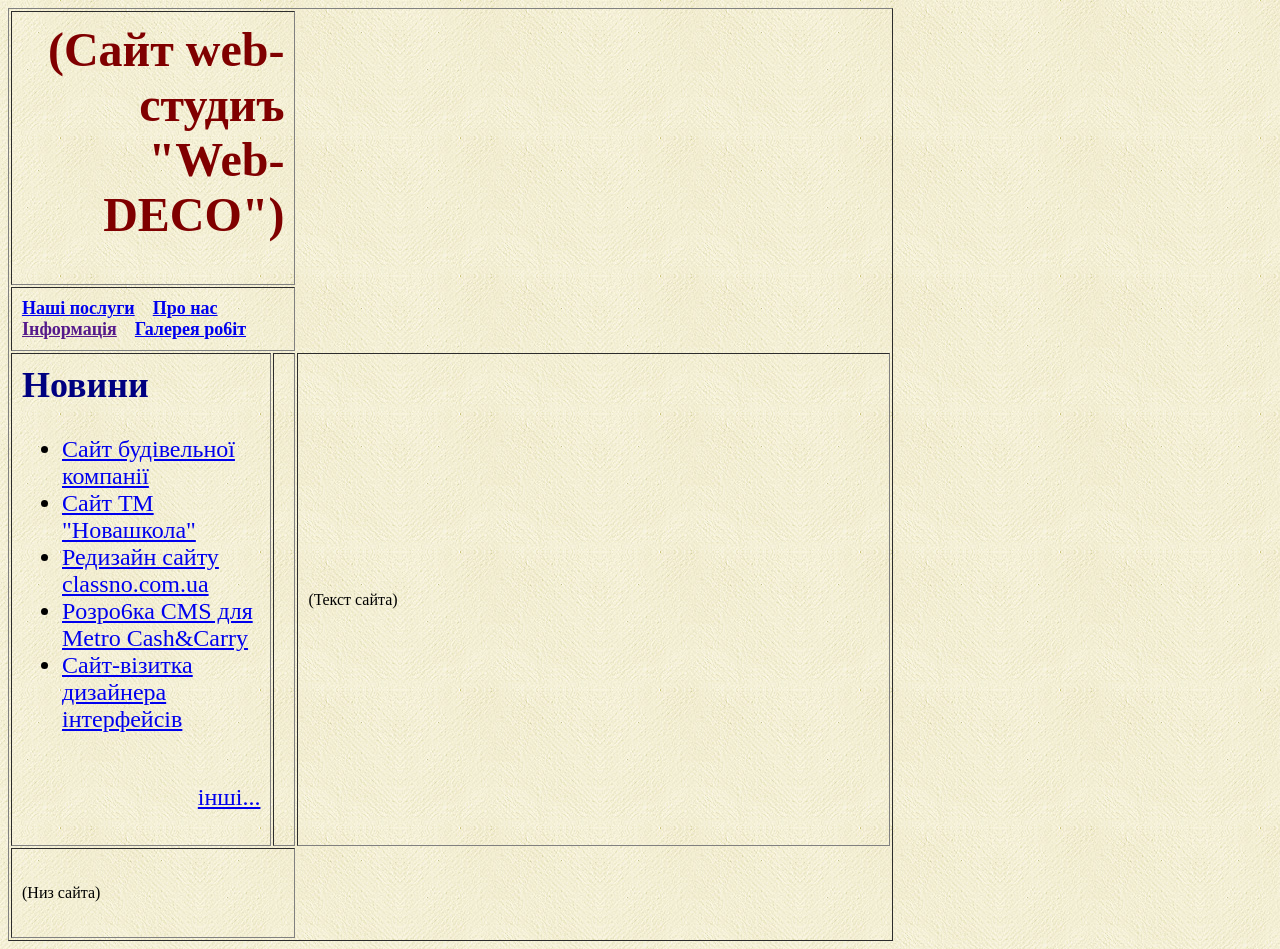
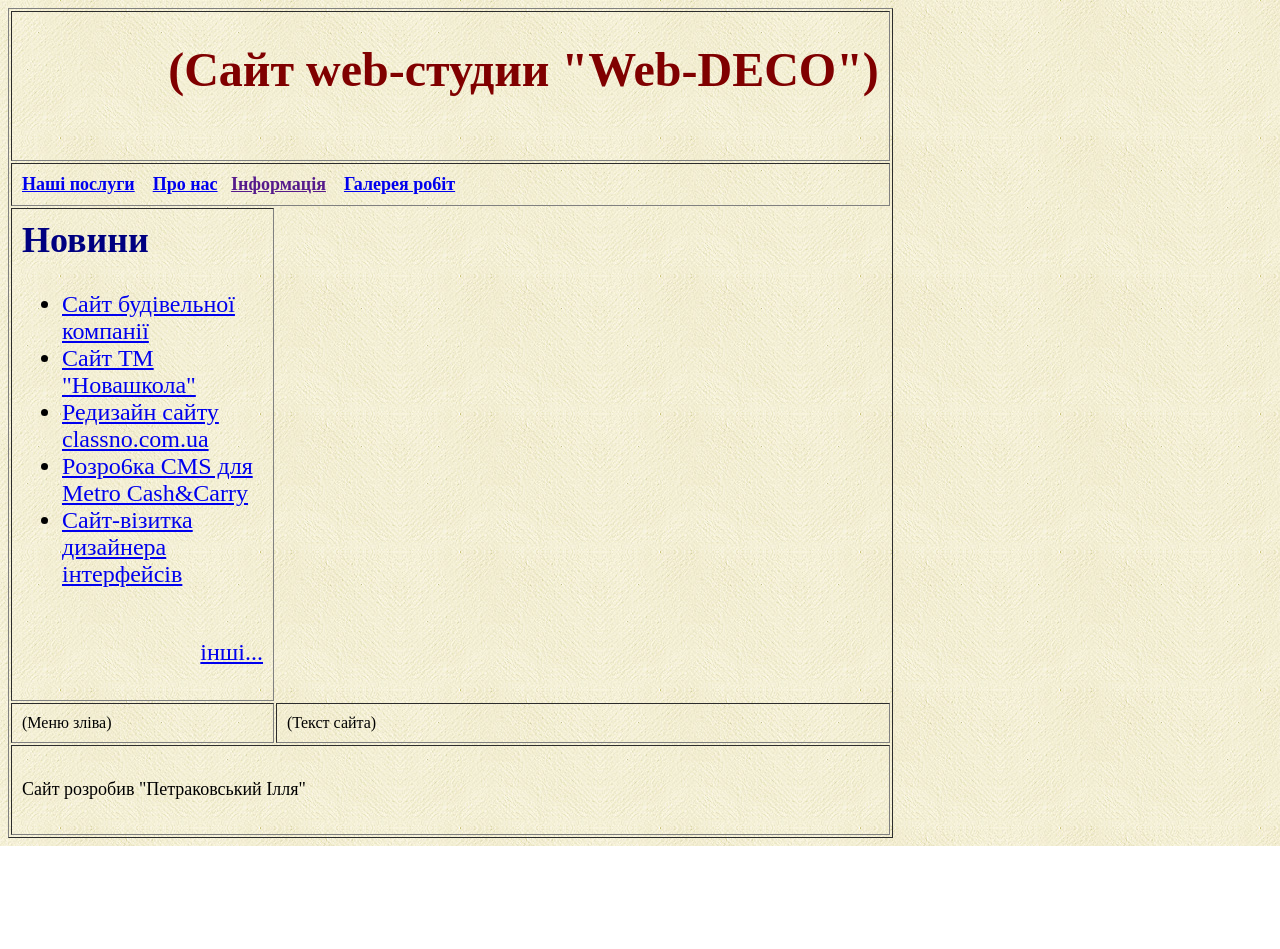
Before and after one commit to Petrakovsky-98/Petrakovsky-98.github.io, a plain HTML site: page index.html in a window 1280 px wide. After the commit the page ends 846 px from the top, so only its background shows below. Drawn offline with Linux system fonts and the light colour scheme.

Commit message:
08 - Футер сайта

```diff
--- a/index.html
+++ b/index.html
@@ -1,24 +1,25 @@
 <HTML>
 	<HEAD>
 		<meta charset='utf-8'>
-		<title>Сайт web-студиъ "Web-DECO"</title>
+		<title>Сайт web-студии "Web-DECO"</title>
 	</HEAD>
     <BODY background="images/bg.jpg">
 		<table border="1" align"center" cellpadding="10" width="70%">
 			<tr>
 				<td colspan="2" height="150" align="right" hspace="5">
-					<font size="5" color="Maroon"><h1>(Сайт web-студиъ "Web-DECO")</h1></font>
+					<font size="5" color="Maroon"><h1>(Сайт web-студии "Web-DECO")</h1></font>
 				</tr><tr>
 				<td colspan="2">
 				<font size="4"><b>
 				<a href="#">Haшi поcлуги</a>&nbsp; &nbsp; <a href="#">Про нас</a>&nbsp;&nbsp;
 				<a href=>Iнформацiя</a>&nbsp; &nbsp; <a href="#">Галерея pо6iт</a></b></font>
+				</td>
 			</tr>
 			<tr>
 				<td width="30%" valign="top">
+
 				<font size="5" color="navy"><h2>Hовини</h2></font>
 					<font size="5">
-
 				<ul>
 					<li><a href="#">Сайт будівельної компанії </a></li>
 					<li><a href="#">Сайт ТМ "Новашкола" </a></li>
@@ -29,11 +30,16 @@
 				</ul>
 				</font>
 
-				<td>
+				</td>
+			</tr>
+			<tr>
+				<td width ="30%" valign="top">(Меню зліва)</td>
 				<td width="70%">(Teкст сайта)</td>
 			</tr>
 			<tr>
-				<td colspan="2" valign="middle" height="90">(Низ сайта)</td>
+				<td colspan="2" valign="middle" height="90">
+				<font size="4">Сайт розробив "Петраковський Ілля"</font>
+				</td>
 			</tr>
 		</table>
 	</BODY>
```
